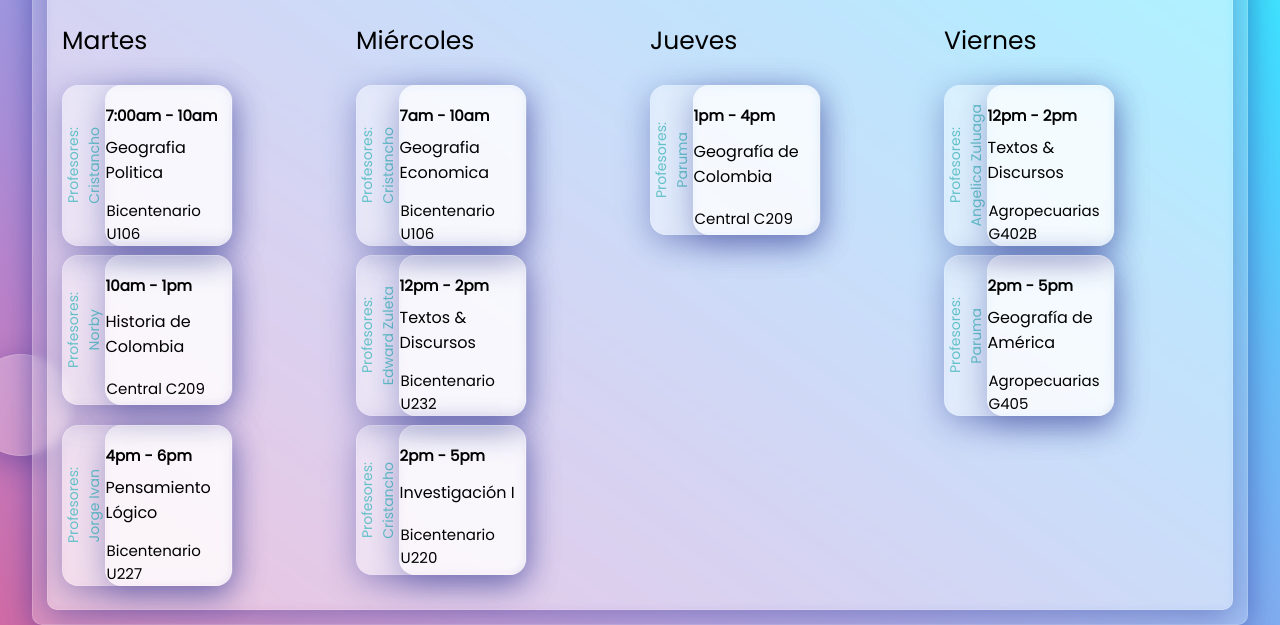
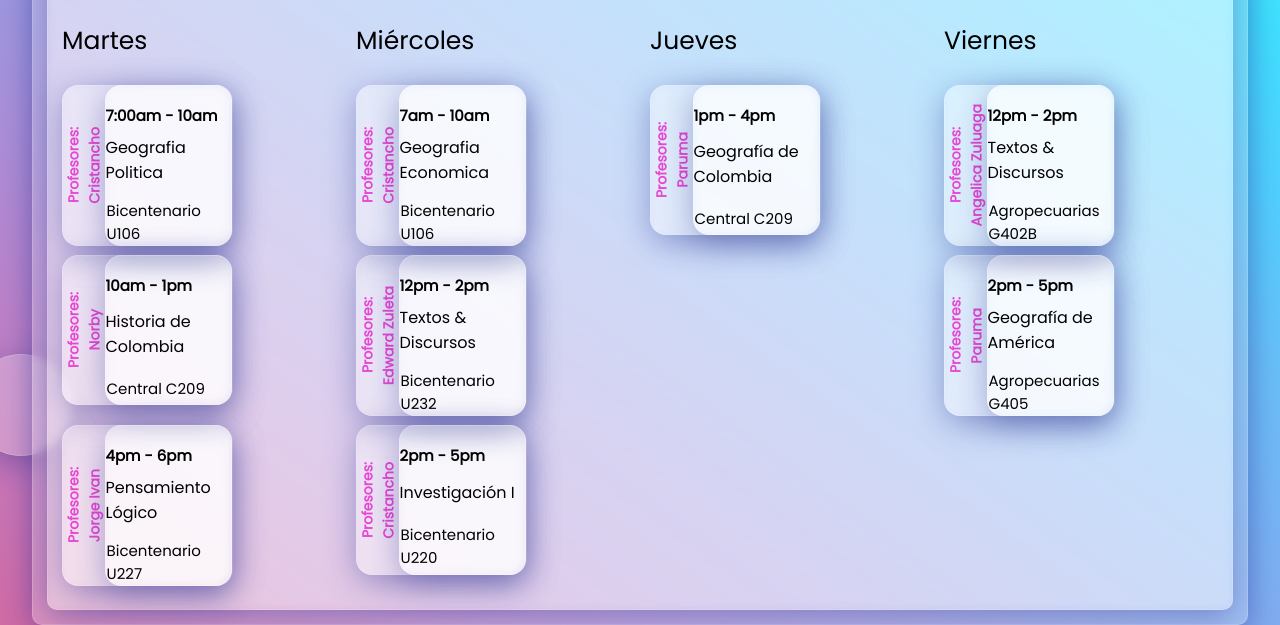
Before and after one commit to ssalazar446/Schedule, a plain HTML site: page index.html in a window 1280 px wide. Shown: the part 304-929 px from the top of the page. Drawn offline with Linux system fonts and the light colour scheme.

Commit message:
New changes

```diff
--- a/css/style.css
+++ b/css/style.css
@@ -102,7 +102,8 @@ body {
 
 
 .card > div:first-child p {
-  color: #64c2c9;
+  color: #e947d3;
+  font-weight: bold;
   margin: 0;
   padding-right: 0px;
   transform: rotate(180deg);
```
